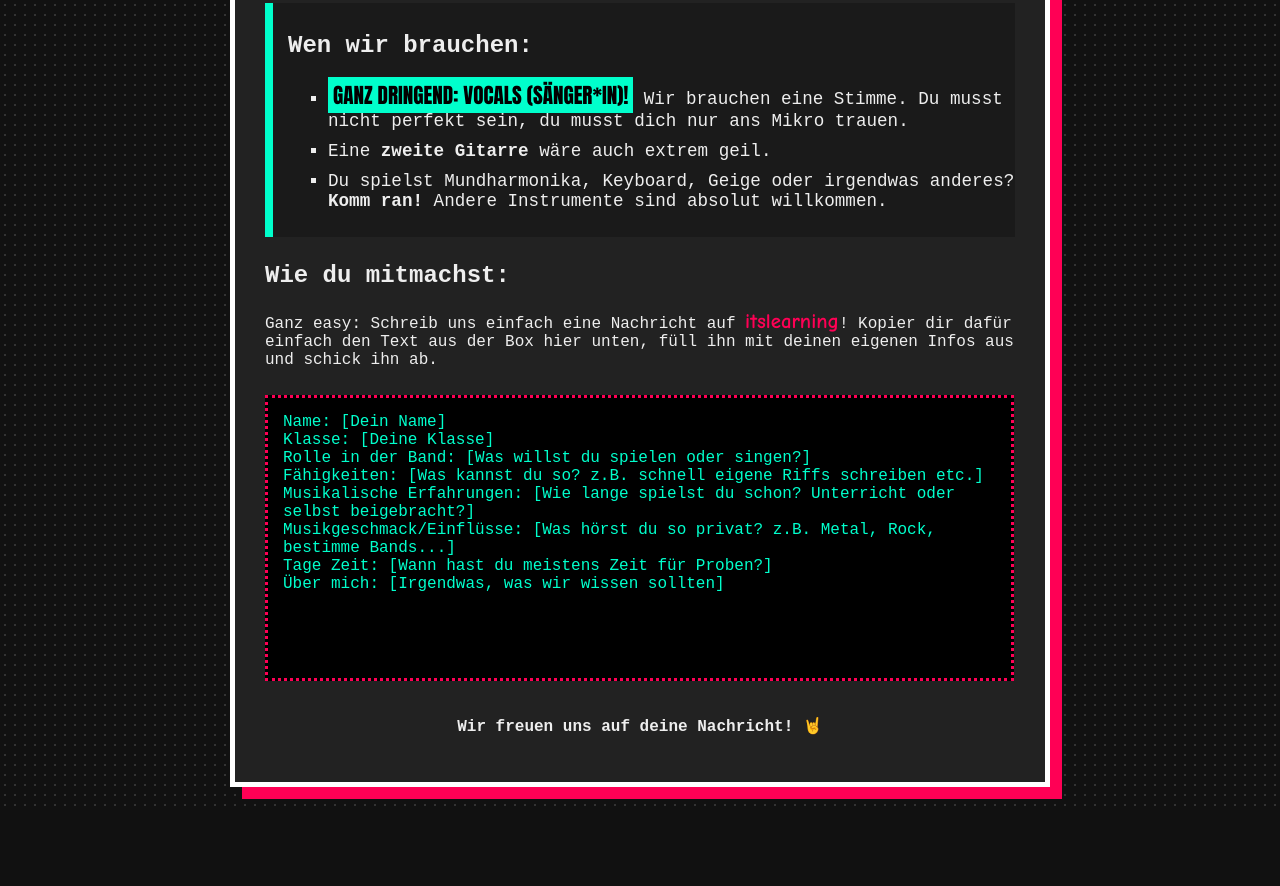
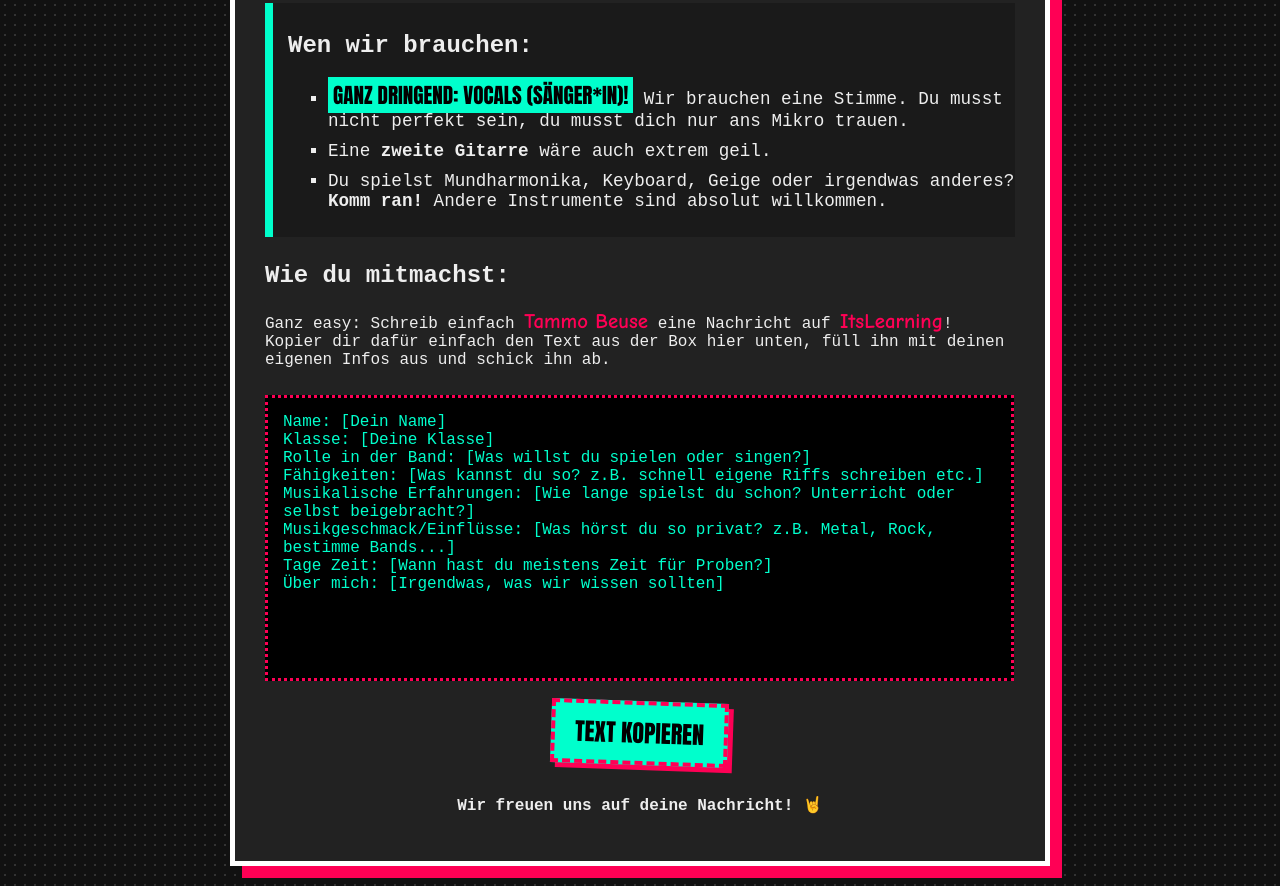
Before and after one commit to MeisterGrogu/Gehirnftitoese, a plain HTML site: page index.html in a window 1280 px wide. Shown: the part 410-1296 px from the top of the page. Before the commit the page ends 1217 px from the top, so only its background shows below. Drawn offline with Linux system fonts and the light colour scheme.

Commit message:
Refactor index.html with updated content and styles

```diff
--- a/index.html
+++ b/index.html
@@ -89,6 +89,29 @@
         margin-top: 10px;
       }
 
+      #copyBtn {
+        background-color: #00ffcc;
+        color: #000;
+        font-family: "Impact", sans-serif;
+        font-size: 1.5em;
+        padding: 10px 20px;
+        border: 4px dashed #ff0055;
+        cursor: pointer;
+        display: block;
+        margin: 15px auto;
+        transform: rotate(2deg);
+        box-shadow: 5px 5px 0px #ff0055;
+        transition: all 0.2s ease;
+      }
+
+      #copyBtn:hover {
+        background-color: #ff0055;
+        color: #00ffcc;
+        border-color: #00ffcc;
+        box-shadow: 5px 5px 0px #00ffcc;
+        transform: rotate(-2deg);
+      }
+
       .itslearning {
         font-size: 1.3em;
         color: #ff0055;
@@ -144,13 +167,14 @@
 
       <h2>Wie du mitmachst:</h2>
       <p>
-        Ganz easy: Schreib uns einfach eine Nachricht auf
-        <span class="itslearning">itslearning</span>! Kopier dir dafür einfach
+        Ganz easy: Schreib einfach
+        <span class="itslearning">Tammo Beuse</span> eine Nachricht auf
+        <span class="itslearning">ItsLearning</span>! Kopier dir dafür einfach
         den Text aus der Box hier unten, füll ihn mit deinen eigenen Infos aus
         und schick ihn ab.
       </p>
 
-      <textarea readonly>
+      <textarea readonly id="templateText">
 Name: [Dein Name]
 Klasse: [Deine Klasse]
 Rolle in der Band: [Was willst du spielen oder singen?]
@@ -161,10 +185,31 @@ Tage Zeit: [Wann hast du meistens Zeit für Proben?]
 Über mich: [Irgendwas, was wir wissen sollten]
         </textarea
       >
+      <button id="copyBtn" onclick="copyText()">TEXT KOPIEREN</button>
 
       <p style="text-align: center; margin-top: 30px; font-weight: bold">
         Wir freuen uns auf deine Nachricht! 🤘
       </p>
+      <script>
+        function copyText() {
+          var textArea = document.getElementById("templateText");
+
+          // Regex: Sucht nach allem was in eckigen Klammern steht und ersetzt es durch "nichts"
+          var cleanText = textArea.value.replace(/\[.*?\]/g, "...");
+
+          // Den "sauberen" Text in die Zwischenablage kopieren
+          navigator.clipboard.writeText(cleanText);
+
+          // Button Feedback
+          var btn = document.getElementById("copyBtn");
+          btn.innerHTML = "KOPIERT!";
+
+          // Nach 2 Sekunden wieder zurücksetzen
+          setTimeout(function () {
+            btn.innerHTML = "TEXT KOPIEREN";
+          }, 2000);
+        }
+      </script>
     </div>
   </body>
 </html>
```
